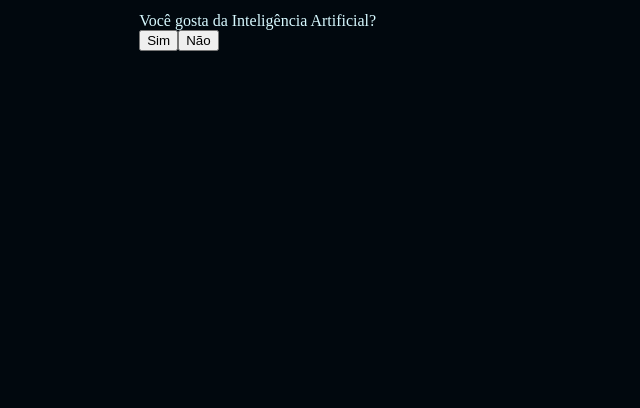
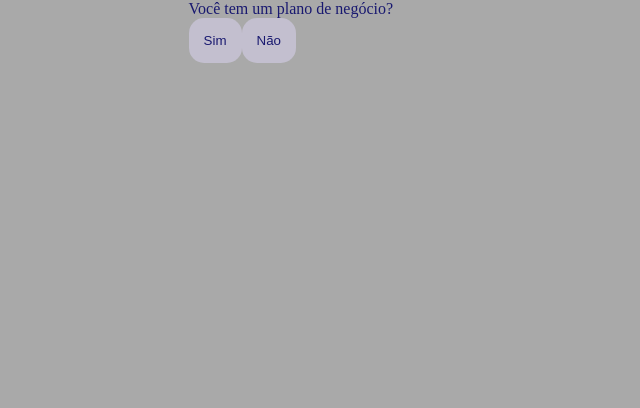
Before and after one commit to Martins063/3E-IA, a plain HTML site: page index.html in a window 1280 px wide. Shown: the part 408-816 px from the top of the page, without its empty margins (319-959 px from the left). Drawn offline with Linux system fonts and the light colour scheme.

Commit message:
Add files via upload

```diff
--- a/index.html
+++ b/index.html
@@ -5,12 +5,12 @@
     <meta charset="UTF-8">
     <meta name="viewport" content="width=device-width, initial-scale=1.0">
     <link rel="stylesheet" href="style.css">
-    <title>Você decide o futuro da IA</title>
+    <title>Planeje seu negócio</title>
 </head>
 
 <body>
     <div class="caixa-principal">
-        <h1>Você decide o futuro da IA</h1>
+        <h1>Planeje seu negócio</h1>
         <div class="caixa-pergunta"></div>
         <div class="caixa-alternativa"></div>
         <div class="caixa-resultado">
--- a/script.js
+++ b/script.js
@@ -2,44 +2,36 @@ const caixaPrincipal = document.querySelector('.caixa-principal');
 const caixaPergunta = document.querySelector('.caixa-pergunta');
 const caixaAlternativa = document.querySelector('.caixa-alternativa');
 const caixaResultado = document.querySelector('.caixa-resultado');
+const textoResultado = document.querySelector('.texto-resultado');
 
-const perguntas = [//abre a lista de objetos (itens)
-    {//abre o item
-        enunciado: "Você gosta da Inteligência Artificial?",
-        alternativas: [{
-            texto: "Sim",
-            afirmação: "Afirmação da alternativa 1"
-        },
-        {
-            texto: "Não",
-            afirmação: "Afirmação da alternativa"
-        }
-        ]
+const perguntas = [     //serve para abrir lista de perguntas
+    {   //abre o objeto das perguntas
+        enunciado: "Você tem um plano de negócio?",
+        alternativas: [
+            {texto: "Sim",
+            afirmação:"Sim tenho meu plano de negócio"},
+
+            {texto: "Não",
+            afirmação:"Não tenho meu plano de negócio"}]
     },
     {
-        enunciado: "Você utiliza inteligencia artificial no trabalho",
-        alternativas: [{
-            texto: "utilizo",
-            afirmação: "Afirmação da alternativa 1"
-        },
-        {
-            texto:"Não utilizo",
-            afirmação:"Afirmação da alternativa 2"
-        }
-        ]
+        enunciado: "Você ja realizou uma pesquisa de mercado?",
+        alternativas: [
+            {texto: "Sim",
+            afirmação:"sim já realizei"},
+
+            {texto: "Não",
+            afirmação:"Não realizei"}]
     },
     {
-        enunciado: "Te ajuda muito no seu trabalho",
-        alternativas: [{
-            texto: "Sim",
-            afirmação: "Afirmação da alternativa 1"
-        },
-        {
-            texto: "Não",
-            afirmação: "Afirmação da alternativa"
-        }
-        ]
-    }
+        enunciado: "Você tem financiamento suficiente para os primeiros meses de operação?",
+        alternativas: [
+            {texto: "Sim",
+            afirmação:"Sim tenho bastante dinheiro"},
+
+            {texto: "Não",
+            afirmação:"Não tenho tou liso"}]
+    },
 ]
 let posicao = 0;
 let perguntaAtual;
@@ -57,22 +49,21 @@ function mostraPergunta() {
     mostraAlternativas();
 }
 function mostraAlternativas() {
-    caixaAlternativa.innerHTML ='';
     for (const alternativa of perguntaAtual.alternativas) {
         const botaoAlternativas = document.createElement("button");
         botaoAlternativas.textContent = alternativa.texto;
-        botaoAlternativas.addEventListener("click",  () => repostasSelecionadas(alternativa));
+        botaoAlternativas.addEventListener("click",  () => respostasSelecionadas(alternativa));
         caixaAlternativa.appendChild(botaoAlternativas);
     }
 }
-function repostasSelecionadas(opcaoSelecionada){
+function respostasSelecionadas(opcaoSelecionada){
     const afirmacoes = opcaoSelecionada.afirmação;
     respostas += afirmacoes + " ";
     posicao++;
     mostraPergunta();
 }
 function mostraResultado(){
-    caixaPergunta.textContent = "Você acha que a inteligencia artificial vai ocupar empregos futuramente";
+    caixaPergunta.textContent = "Confira suas respostas: ";
     textoResultado.textContent = respostas;
     caixaAlternativa.textContent = "";
 }
--- a/style.css
+++ b/style.css
@@ -1,9 +1,9 @@
 :root{
-    --cor-fundo: #01080E;
+    --cor-fundo: #A9A9A9;
     --cor-principal: #0b0d20;
-    --cor-secundaria: #212333;
-    --cor-destaque: #2dbefd;
-    --cor-texto: #D7F9FF;
+    --cor-secundaria: #c3bfcf;
+    --cor-destaque: #B0C4DE;
+    --cor-texto: #191970;
 }
 body{
     background-color: var(--cor-fundo);
@@ -13,10 +13,10 @@ body{
     justify-content: center;
     min-height: 100vh;
 }
-.botton{
+button{
     background-color: var(--cor-secundaria);
     color: var(--cor-texto);
-    border:none;
+    border: none;
     border-radius: 15px;
     padding: 15px;
     transition: background-color 0.3s;
```
